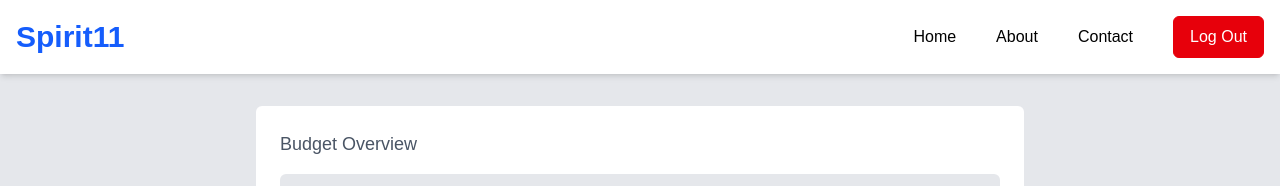
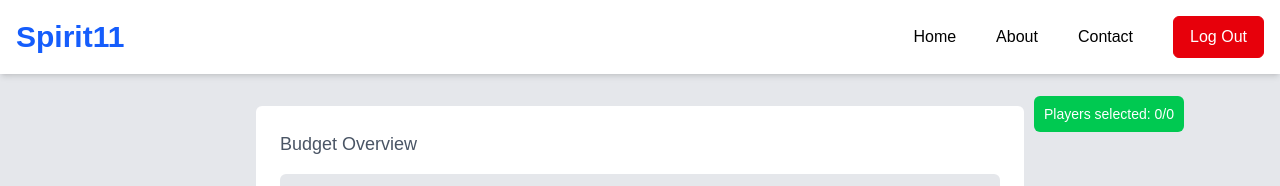
Before and after one commit to IshanHansaka/SpiritX_TetraBytes_02, a Next.js app in the folder client/: page /budget in a window 1280 px wide. Shown: the top 186 px of the page. Built offline with nearby package versions, Linux system fonts and the light colour scheme; no server answers.

Commit message:
comp: player count

```diff
--- a/client/app/budget/page.tsx
+++ b/client/app/budget/page.tsx
@@ -2,6 +2,7 @@
 
 import { useState, useEffect } from 'react';
 import NavBar from '../components/navBar'; // Import NavBar component
+import PlayerCount from '../components/playerCount';
 
 interface Player {
   id: number;
@@ -51,7 +52,7 @@ const Budget = () => {
   return (
     <div className="bg-gray-200 min-h-screen">
       <NavBar /> {/* NavBar is at the top of the page */}
-
+      <PlayerCount selected={0} total={0}/>
       <div className="p-8 flex justify-center">
         <div className="bg-white p-6 w-full max-w-3xl rounded-md">
           <h2 className="text-gray-600 text-lg mb-4">Budget Overview</h2>
--- /dev/null
+++ b/client/app/components/playerCount.tsx
@@ -0,0 +1,16 @@
+import React from 'react';
+
+interface PlayersSelectedProps {
+  selected: number;
+  total: number;
+}
+
+const PlayersSelected: React.FC<PlayersSelectedProps> = ({ selected, total }) => {
+  return (
+    <div className="fixed top-20 right-20 m-4 players-selected bg-green-500 p-2 rounded-md text-white w-[150px] text-center text-sm">
+      <p>Players selected: {selected}/{total}</p>
+    </div>
+  );
+};
+
+export default PlayersSelected;
--- a/client/app/selectTeam/page.tsx
+++ b/client/app/selectTeam/page.tsx
@@ -2,6 +2,7 @@
 
 import { useState, useEffect } from 'react';
 import NavBar from '../components/navBar';
+import PlayerCount from '../components/playerCount';
 
 interface PlayerStats {
   position: number;
@@ -62,6 +63,7 @@ const SelectTeam = () => {
   return (
     <div className="bg-gray-200 min-h-screen">
       <NavBar />
+      <PlayerCount selected={0} total={0}/>
       <div className="p-8 flex justify-center">
         <div className="bg-white p-6 w-full max-w-3xl rounded-md shadow-lg">
           <h2 className="text-gray-600 text-lg mb-4">Select Team</h2>
```
